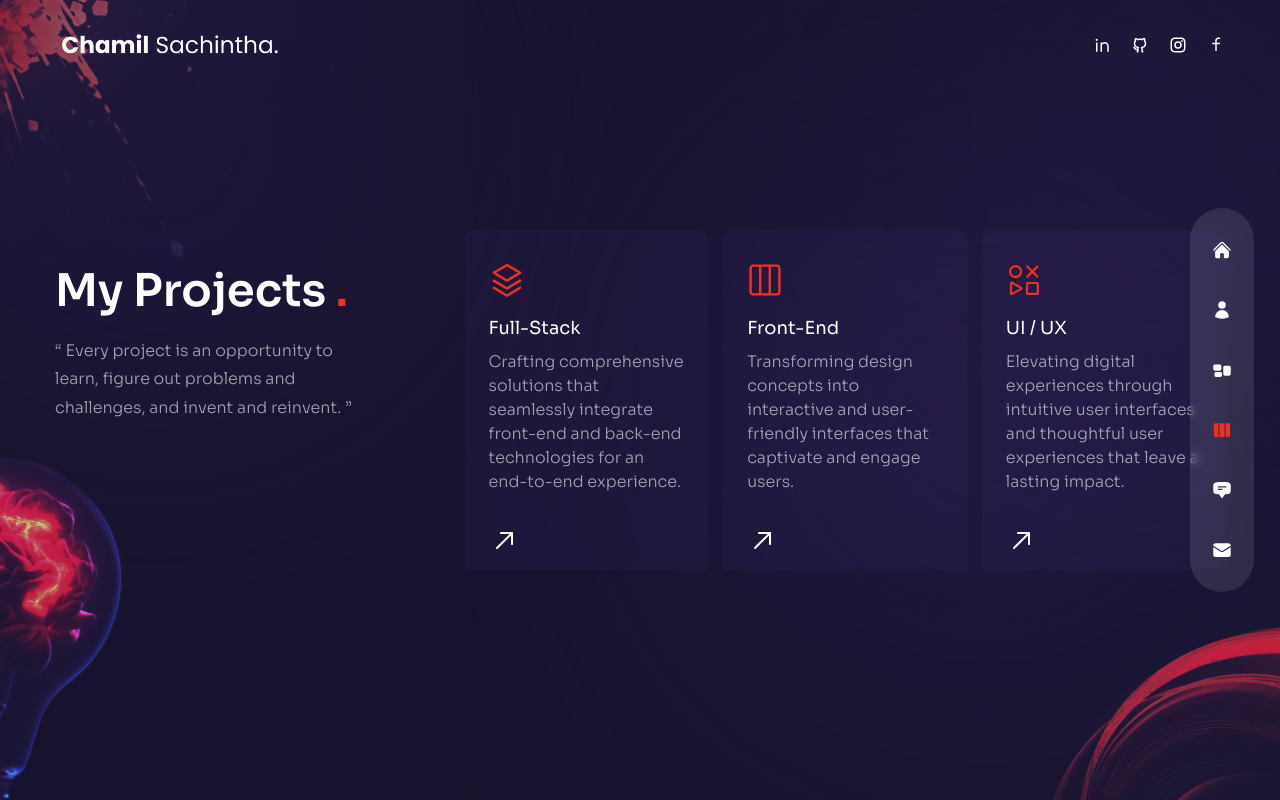
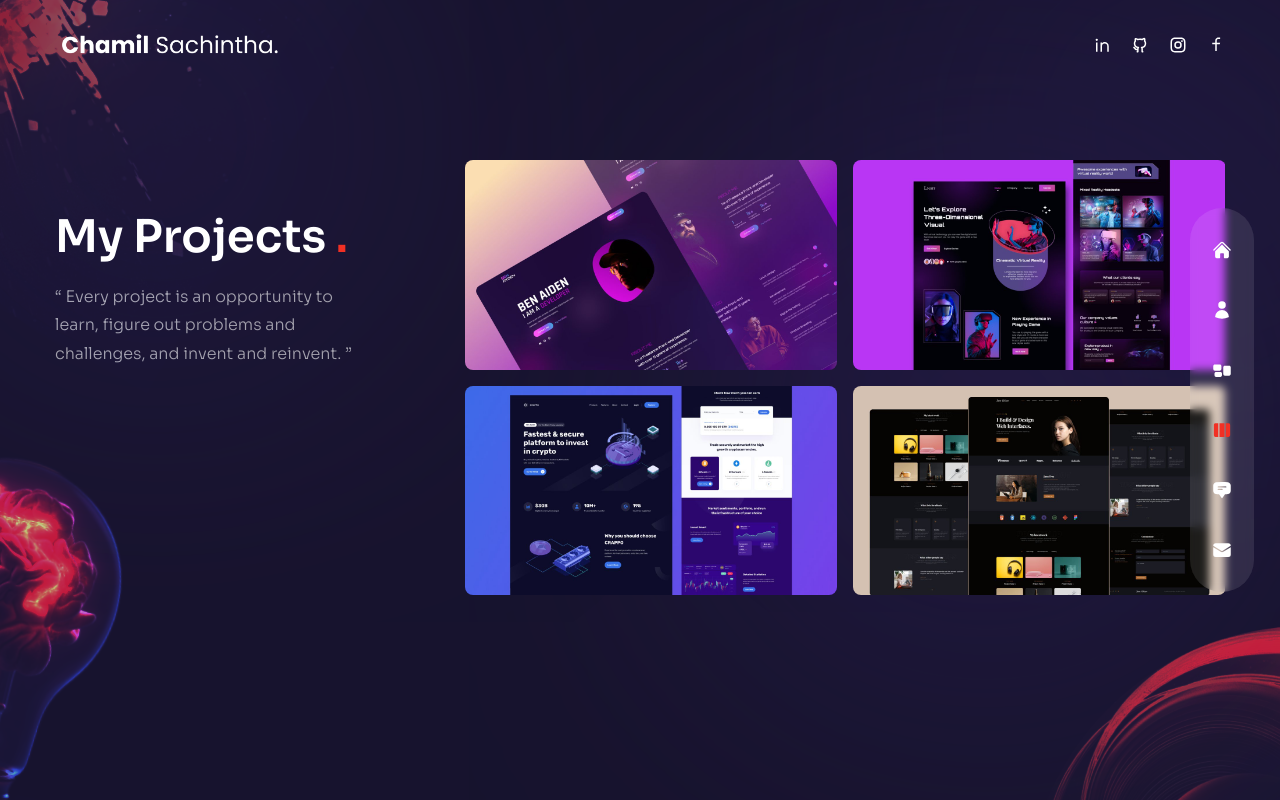
Before and after one commit to ChamilSachintha/Personal-Portfolio-2, a Next.js app: page /work in a window 1280 px wide. Built offline with nearby package versions, Linux system fonts and the light colour scheme.

Commit message:
Update my project page

```diff
--- a/components/WorkSlider.js
+++ b/components/WorkSlider.js
@@ -1,49 +1,3 @@
-// data
-// const workSlides = {
-//   slides: [
-//     {
-//       images: [
-//         {
-//           title: 'title',
-//           path: '/thumb1.jpg',
-//         },
-//         {
-//           title: 'title',
-//           path: '/thumb2.jpg',
-//         },
-//         {
-//           title: 'title',
-//           path: '/thumb3.jpg',
-//         },
-//         {
-//           title: 'title',
-//           path: '/thumb4.jpg',
-//         },
-//       ],
-//     },
-//     {
-//       images: [
-//         {
-//           title: 'title',
-//           path: '/thumb4.jpg',
-//         },
-//         {
-//           title: 'title',
-//           path: '/thumb1.jpg',
-//         },
-//         {
-//           title: 'title',
-//           path: '/thumb2.jpg',
-//         },
-//         {
-//           title: 'title',
-//           path: '/thumb3.jpg',
-//         },
-//       ],
-//     },
-//   ],
-// };
-
 // Swiper react components
 import { Swiper, SwiperSlide } from "swiper/react";
 
@@ -53,71 +7,104 @@ import "swiper/css/free-mode";
 import "swiper/css/pagination";
 
 // Icons
-import { RxArrowTopRight, RxLayout, RxLayers, RxMix } from "react-icons/rx";
+import { BsArrowRight } from "react-icons/bs";
 
 // Required modules
-import { FreeMode, Pagination } from "swiper";
+import { Pagination } from "swiper";
 
-// Work data
-const workData = [
+// Next image
+import Image from "next/image";
+
+// Project data
+export const workSlider = {
+  slides: [
     {
-    icon: <RxLayers />,
-    title: "Full-Stack",
-    description:
-      "Crafting comprehensive solutions that seamlessly integrate front-end and back-end technologies for an end-to-end experience.",
+      images: [
+        {
+          title: "title",
+          path: "/thumb1.jpg",
         },
         {
-    icon: <RxLayout />,
-    title: "Front-End",
-    description:
-      "Transforming design concepts into interactive and user-friendly interfaces that captivate and engage users.",
+          title: "title",
+          path: "/thumb2.jpg",
         },
         {
-    icon: <RxMix />,
-    title: "UI / UX",
-    description:
-      "Elevating digital experiences through intuitive user interfaces and thoughtful user experiences that leave a lasting impact.",
+          title: "title",
+          path: "/thumb3.jpg",
         },
-];
+        {
+          title: "title",
+          path: "/thumb4.jpg",
+        },
+      ],
+    },
+    {
+      images: [
+        {
+          title: "title",
+          path: "/thumb4.jpg",
+        },
+        {
+          title: "title",
+          path: "/thumb1.jpg",
+        },
+        {
+          title: "title",
+          path: "/thumb2.jpg",
+        },
+        {
+          title: "title",
+          path: "/thumb3.jpg",
+        },
+      ],
+    },
+  ],
+};
 
 const WorkSlider = () => {
   return (
     <Swiper
-      breakpoints={{
-        320: {
-          slidesPerView: 1,
-          spaceBetween: 15,
-        },
-
-        640: {
-          slidesPerView: 3,
-          spaceBetween: 15,
-        },
-      }}
-      freeMode={true}
+      spaceBetween={10}
       pagination={{
         clickable: true,
       }}
-      modules={{ FreeMode, Pagination }}
-      className="h-[240px] sm:h-[340px]"
+      modules={{ Pagination }}
+      className="h-[280px] sm:h-[480px]"
     >
-      {workData.map((item, index) => {
+      {workSlider.slides.map((slide, index) => {
         return (
           <SwiperSlide key={index}>
-            <div className="bg-[rgba(65,47,123,0.15)] h-max rounded-lg px-6 py-8 flex sm:flex-col gap-x-6 sm:gap-x-0 group curser-pointer hover:bg-[rgba(89,65,169,0.15)] transition-all duration-300">
-              {/* Icon */}
-              <div className="text-4xl text-accent mb-4">{item.icon}</div>
-              {/* Title and description */}
-              <div className="mb-8">
-                <div className="mb-2 text-lg">{item.title}</div>
-                <p className="max-w-[350px] leading-normal ">
-                  {item.description}
-                </p>
+            <div className="grid grid-cols-2 grid-rows-2 gap-4 cursor-pointer">
+              {slide.images.map((image, index) => {
+                return (
+                  <div
+                    className="relative rounded-lg overflow-hidden flex items-center justify-center group"
+                    key={index}
+                  >
+                    <div className="flex items-center justify-center relative overflow-hidden group">
+                      {/* Image */}
+                      <Image src={image.path} width={500} height={300} alt="" />
+                      {/* Overlay gradient */}
+                      <div className="absolute inset-0 bg-gradient-to-l from-transparent via-[#e838cc] to-[#4a22bd] opacity-0 group-hover:opacity-80 transition-all duration-700"></div>
+                      {/* Title */}
+                      <div className="absolute bottom-0 translate-y-full group-hover:-translate-y-10 group-hover:xl:-translate-y-20 transition-all duration-300">
+                        <div className="flex items-center gap-x-2 text-[13px] tracking-[0.2em]">
+                          {/* Title part 1 */}
+                          <div className="delay-100">LIVE</div>
+                          {/* Title part 2 */}
+                          <div className="translate-y-[500%] group-hover:translate-y-0 transition-all duration-300 delay-150">
+                            PROJECT
                           </div>
-              {/* Arrow */}
-              <div className="text-3xl">
-                <RxArrowTopRight className="group-hover:rotate-45 group-hover:text-accent transition-all duration-300" />
+                          {/* Icon*/}
+                          <div className="text-xl translate-y-[500%] group-hover:translate-y-0 transition-all duration-300 delay-200">
+                            <BsArrowRight />
                           </div>
+                        </div>
+                      </div>
+                    </div>
+                  </div>
+                );
+              })}
             </div>
           </SwiperSlide>
         );
--- a/pages/work/index.js
+++ b/pages/work/index.js
@@ -20,7 +20,7 @@ const Project = () => {
               initial="hidden"
               animate="show"
               exit="hidden"
-              className="h2 xl:mt-8 text-[45px]"
+              className="h2 xl:mt-12 text-[45px]"
             >
               My Projects <span className="text-accent">.</span>
             </motion.h2>
@@ -35,7 +35,7 @@ const Project = () => {
               and challenges, and invent and reinvent. ”
             </motion.p>
           </div>
-          {/* Slide r */}
+          {/* Slider */}
           <motion.div
             variants={fadeIn("down", 0.6)}
             initial="hidden"
```
Lines whose indentation alone changed are shown as unchanged.
